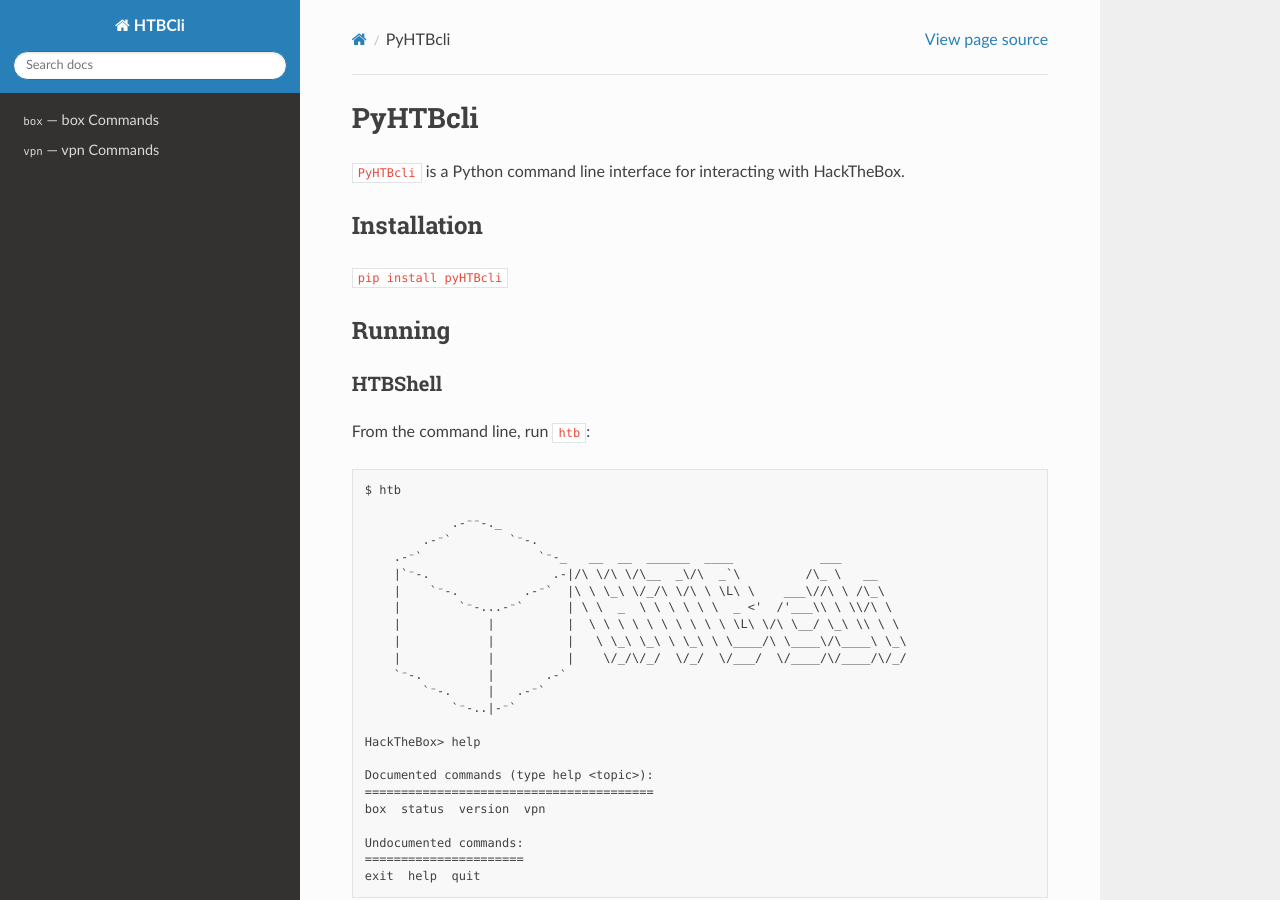
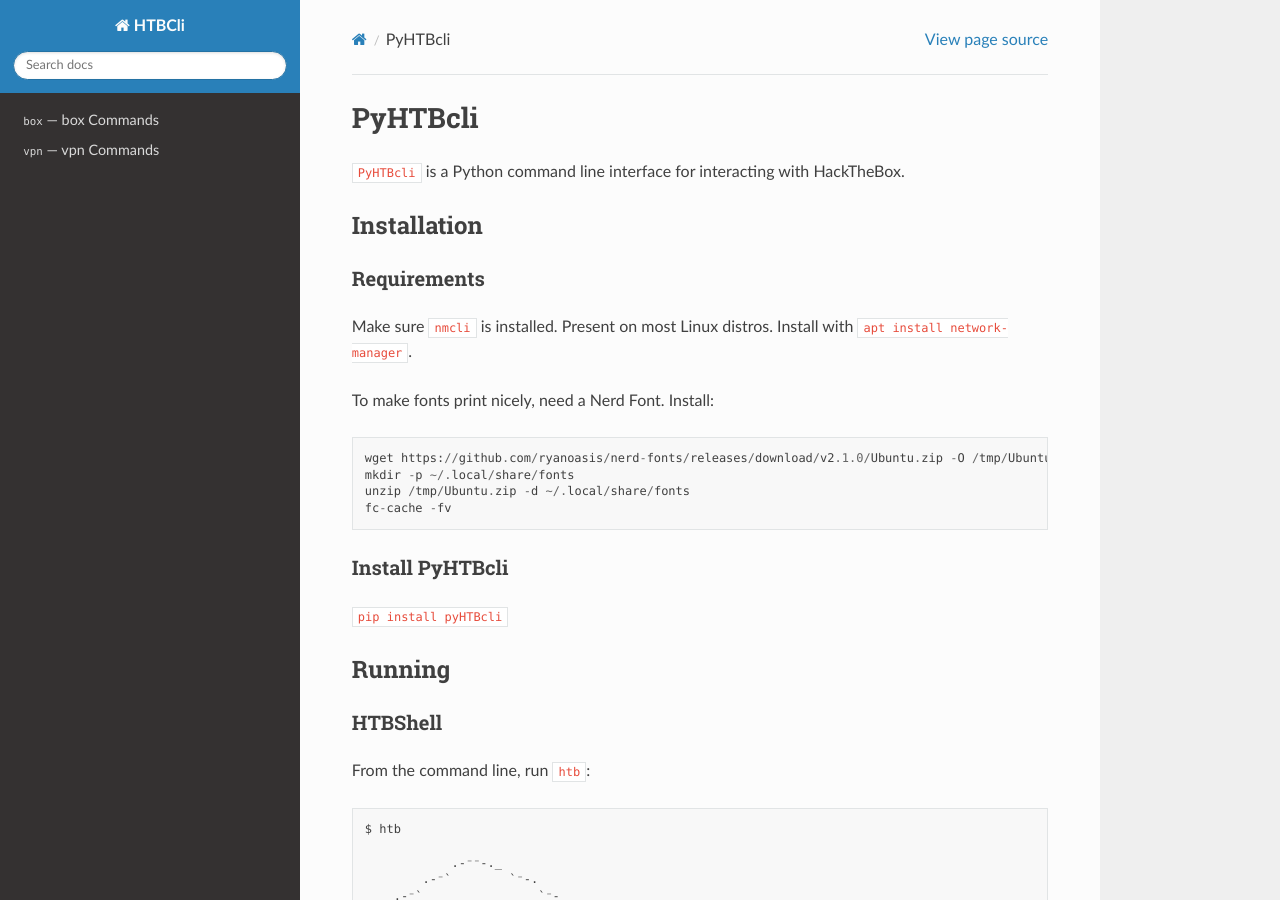
Before and after one commit to 0xdf223/PyHTBcli, a Sphinx documentation site: the page built from docs/index.rst, in a window 1280 px wide and 900 px high. Built offline with Sphinx 7.4.7 and the Read the Docs theme 2.0.0, drawn with Linux system fonts in a browser that asks for light colours.

Commit message:
updated documentation and readme

```diff
--- a/docs/index.rst
+++ b/docs/index.rst
@@ -9,6 +9,22 @@
 
 Installation
 ------------
+
+Requirements
+^^^^^^^^^^^^
+
+Make sure ``nmcli`` is installed. Present on most Linux distros. Install with ``apt install network-manager``.
+
+To make fonts print nicely, need a Nerd Font. Install::
+
+    wget https://github.com/ryanoasis/nerd-fonts/releases/download/v2.1.0/Ubuntu.zip -O /tmp/Ubuntu.zip
+    mkdir -p ~/.local/share/fonts
+    unzip /tmp/Ubuntu.zip -d ~/.local/share/fonts
+    fc-cache -fv
+
+Install PyHTBcli
+^^^^^^^^^^^^^^^^
+
 ``pip install pyHTBcli``
 
 Running
```
Also changed, not shown: README.md (+1 -0 lines), images/htb-list-competitive.png (added), 5 other files.
